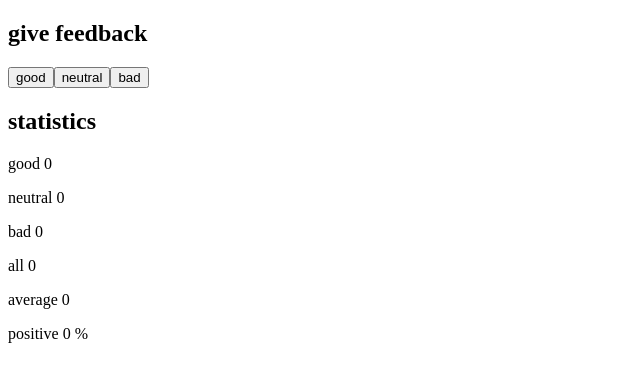
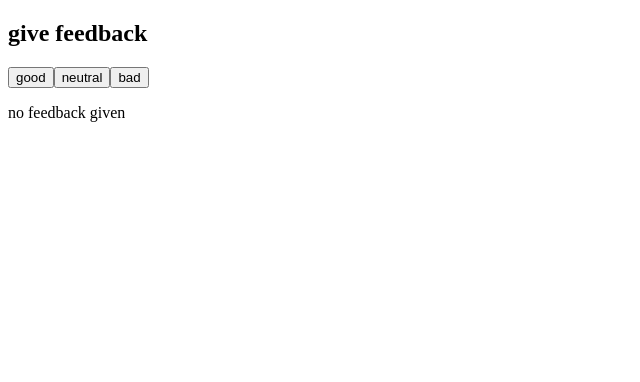
Before and after one commit to joonasyr/full-stack-open, a React (Vite) app in the folder part1/unicafe/: page / in a window 1280 px wide. Shown: the top 382 px of the page, without its empty margins (0-640 px from the left). Built offline with nearby package versions, Linux system fonts and the light colour scheme.

Commit message:
1.9 unicafe step4 done

```diff
--- a/part1/unicafe/src/App.jsx
+++ b/part1/unicafe/src/App.jsx
@@ -12,9 +12,9 @@
 		if (type === 'good') {
 			setGood(good + 1)
 		} else if (type === 'neutral') {
-				setNeutral(neutral + 1)
+			setNeutral(neutral + 1)
 		} else if (type === 'bad') {
-				setBad(bad + 1)
+			setBad(bad + 1)
 		}
 	}
 
@@ -24,23 +24,27 @@
 			<button onClick={() => handleClick('good')}>good</button>
 			<button onClick={() => handleClick('neutral')}>neutral</button>
 			<button onClick={() => handleClick('bad')}>bad</button>
-			<h2>statistics</h2>
-			<p>good {good}</p>
-			<p>neutral {neutral}</p>
-			<p>bad {bad}</p>
-			<p>all {all}</p>
-			<Statistics all={all} good={good} bad={bad} />
+			<Statistics all={all} good={good} neutral={neutral} bad={bad} />
 		</>
 	)
 }
 
 export default App
 
-const Statistics = ({all, good, bad}) => {
+const Statistics = ({all, good, neutral, bad}) => {
 	return (
 		<>
-			<p>average {all > 0 ? (good - bad) / all : 0}</p>
-			<p>positive {all > 0 ? (good) / all * 100 : 0} %</p>
+		{all > 0 ?
+			<>
+				<h2>statistics</h2>
+				<p>good {good}</p>
+				<p>neutral {neutral}</p>
+				<p>bad {bad}</p>
+				<p>all {all}</p>
+				<p>average {(good - bad) / all}</p>
+				<p>positive {(good) / all * 100} %</p>
+			</>
+			: <p>no feedback given</p>}
 		</>
 	)
 }
```
